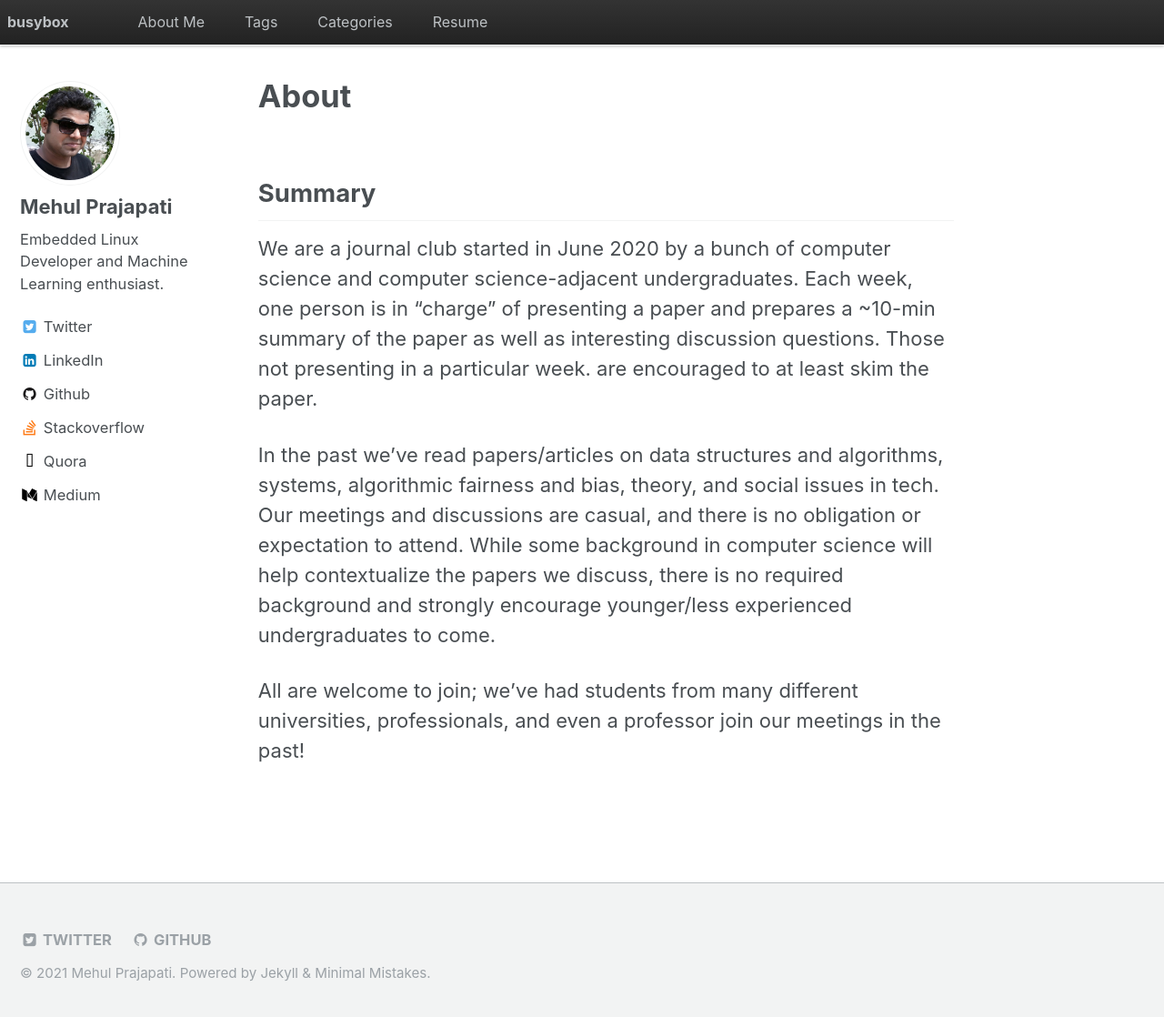
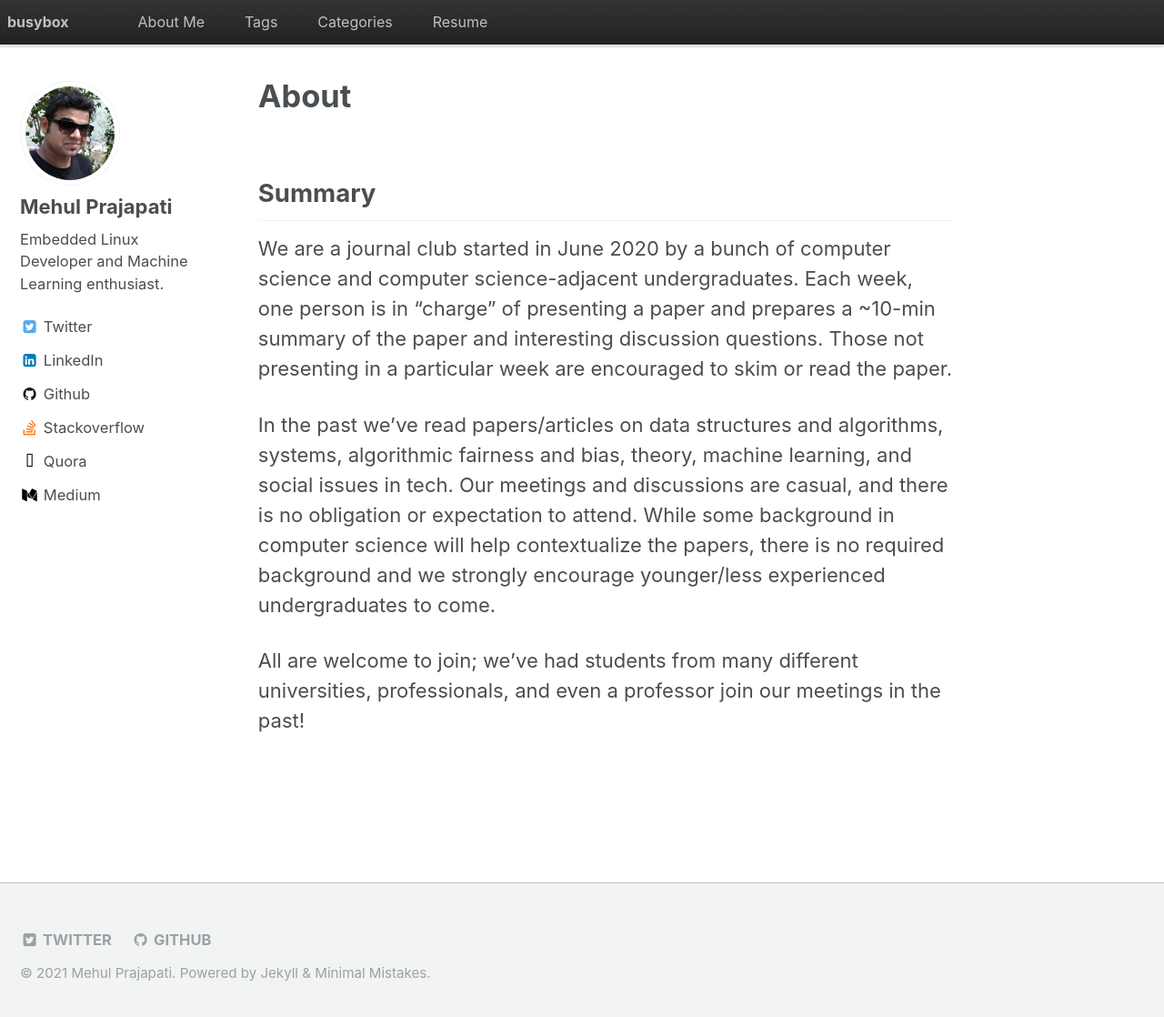
Before and after one commit to ssadhuka/mehul-m-prajapati.github.io, a Jekyll site: the page built from about.md, in a window 1280 px wide and 1126 px high. Shown: the top 1118 px of the window at 91% size. Built offline with Jekyll 4.4.1, drawn with Linux system fonts in a browser that asks for light colours.

Commit message:
minor typos

```diff
--- a/about.md
+++ b/about.md
@@ -7,8 +7,8 @@ excerpt: Quick Blurb About Kyle Manna
 {% include base_path %}
 
 ## Summary
-We are a journal club started in June 2020 by a bunch of computer science and computer science-adjacent undergraduates. Each week, one person is in "charge" of presenting a paper and prepares a ~10-min summary of the paper as well as interesting discussion questions.  Those not presenting in a particular week. are encouraged to at least skim the paper.
+We are a journal club started in June 2020 by a bunch of computer science and computer science-adjacent undergraduates. Each week, one person is in "charge" of presenting a paper and prepares a ~10-min summary of the paper and interesting discussion questions.  Those not presenting in a particular week are encouraged to skim or read the paper.
 
-In the past we've read papers/articles on data structures and algorithms, systems, algorithmic fairness and bias, theory, and social issues in tech.  Our meetings and discussions are casual, and there is no obligation or expectation to attend.  While some background in computer science will help contextualize the papers we discuss, there is no required background and strongly encourage younger/less experienced undergraduates to come.
+In the past we've read papers/articles on data structures and algorithms, systems, algorithmic fairness and bias, theory, machine learning, and social issues in tech.  Our meetings and discussions are casual, and there is no obligation or expectation to attend.  While some background in computer science will help contextualize the papers, there is no required background and we strongly encourage younger/less experienced undergraduates to come.
 
 All are welcome to join; we've had students from many different universities, professionals, and even a professor join our meetings in the past!
```
